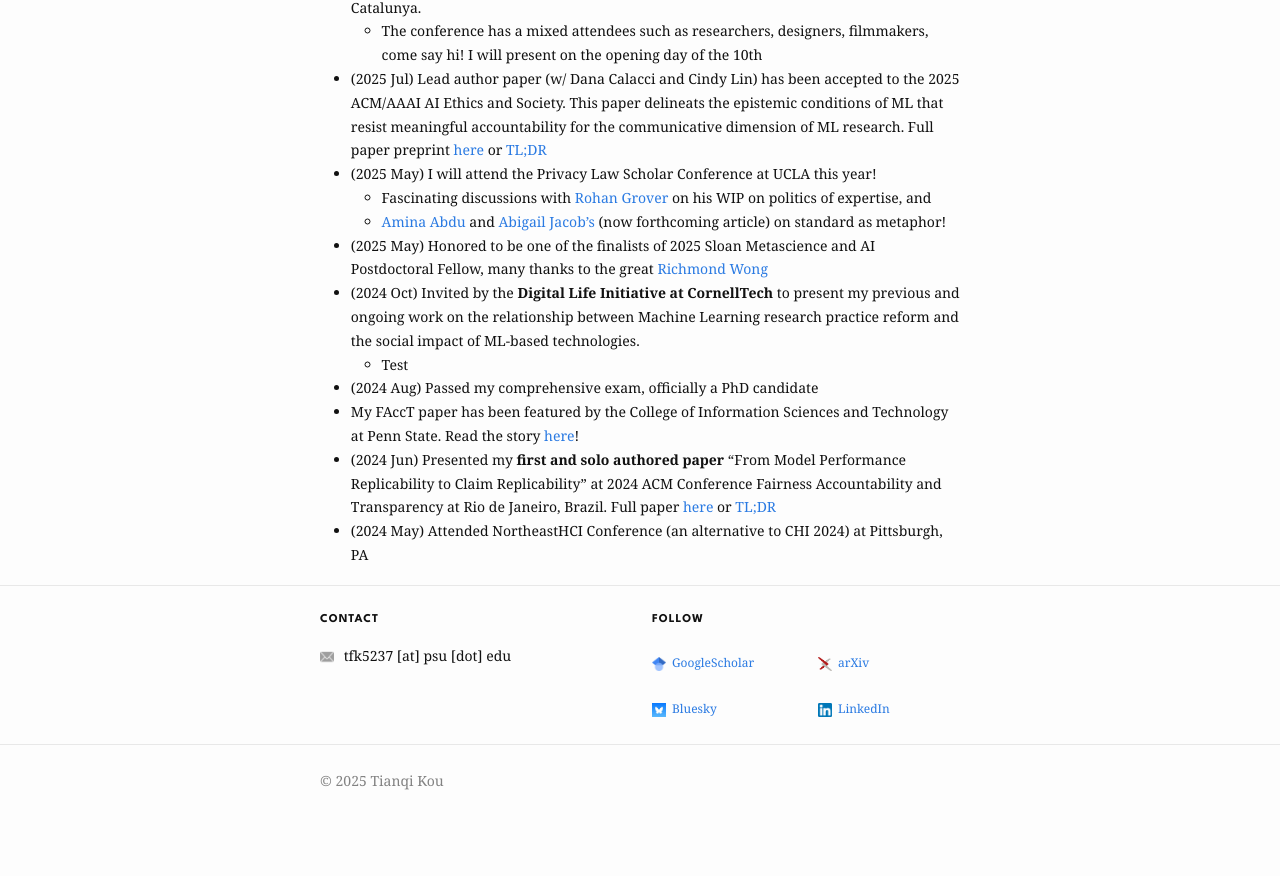
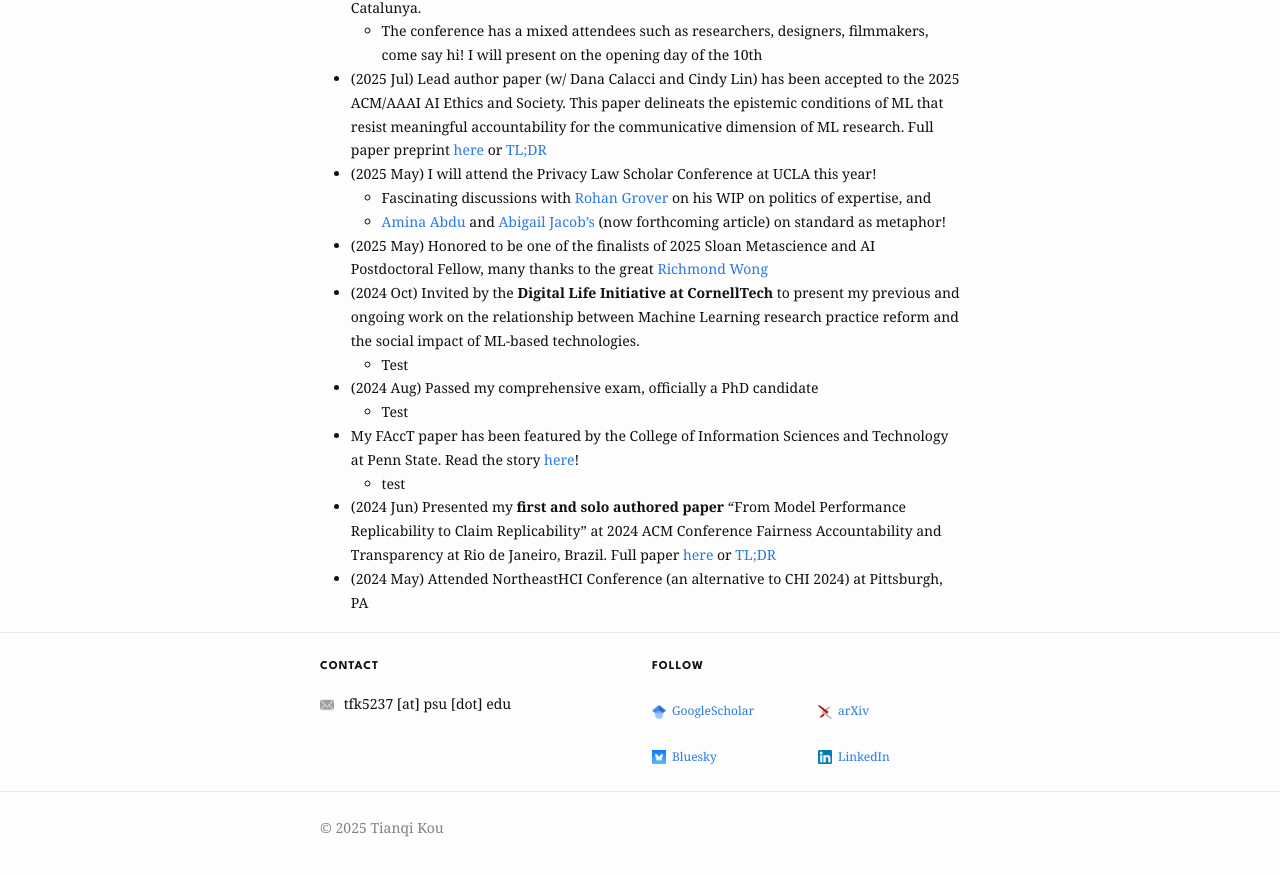
Before and after one commit to koutianqi/koutianqi.github.io, a Jekyll site: the page built from index.markdown, in a window 1280 px wide and 900 px high, scrolled down 949 px. Shown: the top 876 px of the window. Built offline with Jekyll 4.4.1, drawn with Linux system fonts in a browser that asks for light colours; before the commit the page ends 1802 px from its top, so only the background shows below that.

Commit message:
Update index.markdown

```diff
--- a/index.markdown
+++ b/index.markdown
@@ -37,6 +37,8 @@
 - (2024 Oct) Invited by the **Digital Life Initiative at CornellTech** to present my previous and ongoing work on the relationship between Machine Learning research practice reform and the social impact of ML-based technologies.
   - Test
 - (2024 Aug) Passed my comprehensive exam, officially a PhD candidate
+  - Test
 - My FAccT paper has been featured by the College of Information Sciences and Technology at Penn State. Read the story [here](https://ist.psu.edu/news/claim-replicability-may-help-prevent-harms-caused-by-ml)!
+  - test
 - (2024 Jun) Presented my **first and solo authored paper** "From Model Performance Replicability to Claim Replicability" at 2024 ACM Conference Fairness Accountability and Transparency at Rio de Janeiro, Brazil. Full paper [here](https://arxiv.org/pdf/2404.13131?) or [TL;DR](https://x.com/koutianqi1/status/1782586574850449812)
 - (2024 May) Attended NortheastHCI Conference (an alternative to CHI 2024) at Pittsburgh, PA
```
